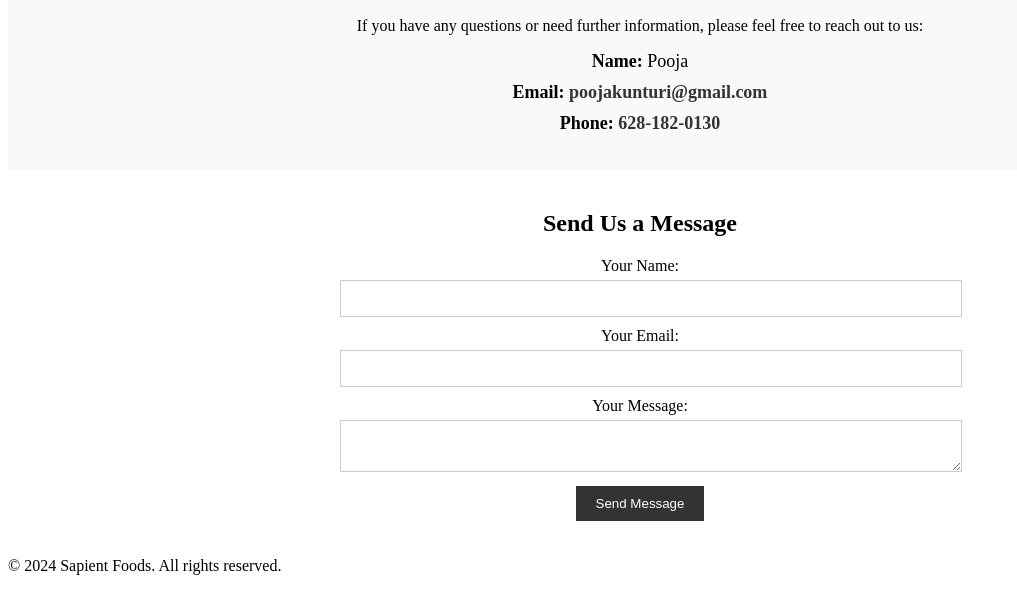
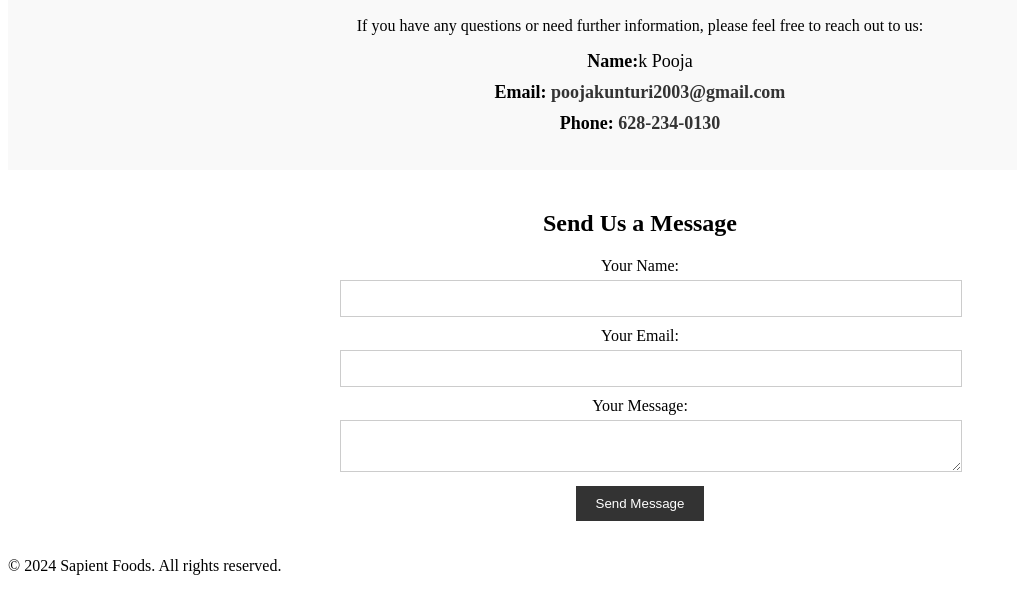
Before and after one commit to K-Pooja-reddy/pooja-Sapient-DevOps, a plain HTML site: page contact.html in a window 1280 px wide. Shown: the part 192-800 px from the top of the page, without its empty margins (0-1017 px from the left). Drawn offline with Linux system fonts and the light colour scheme.

Commit message:
updated contact info from remote repo

```diff
--- a/contact.html
+++ b/contact.html
@@ -23,9 +23,9 @@
         <h1>Contact Us</h1>
         <p>If you have any questions or need further information, please feel free to reach out to us:</p>
         <ul>
-            <li><strong>Name:</strong> Pooja</li>
-            <li><strong>Email:</strong> <a href="mailto:poojakunturi@gmail.com">poojakunturi@gmail.com</a></li>
-            <li><strong>Phone:</strong> <a href="tel:+16281820130">628-182-0130</a></li>
+            <li><strong>Name:</strong>k Pooja</li>
+            <li><strong>Email:</strong> <a href="mailto:poojakunturi@gmail.com">poojakunturi2003@gmail.com</a></li>
+            <li><strong>Phone:</strong> <a href="tel:+16281820130">628-234-0130</a></li>
         </ul>
     </section>
 
```
